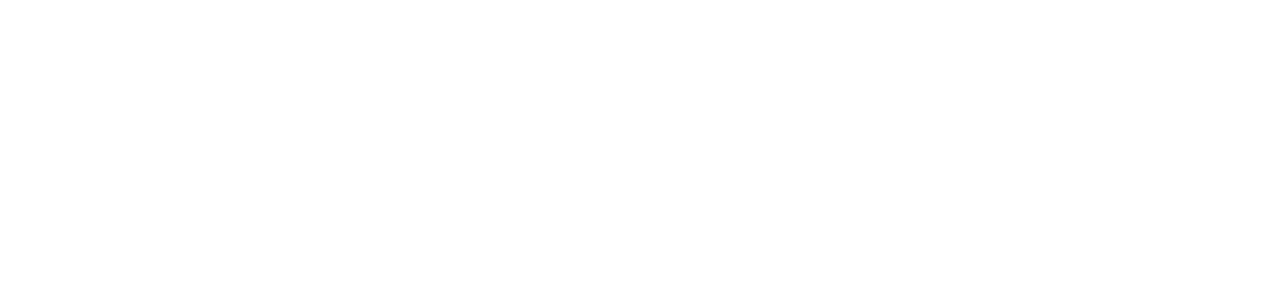
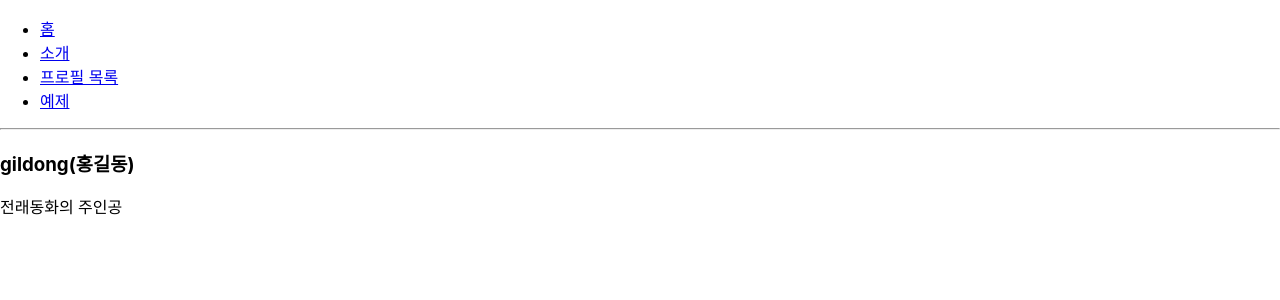
Before and after one commit to hyunjunyong/react-study, a React (Create React App) app: page /profiles/gildong in a window 1280 px wide. Before the commit this address had no page. Shown: the top 300 px of the page. Built offline with nearby package versions, Linux system fonts and the light colour scheme.

Commit message:
react router query params

```diff
--- a/src/About.jsx
+++ b/src/About.jsx
@@ -1,10 +1,15 @@
 import React from 'react'
+import { useSearchParams } from 'react-router-dom'
 
 const About = () => {
+  const [searchParams] = useSearchParams()
+  const detail = searchParams.get('detail') === 'true'
+
   return (
     <div>
       <h1>소개</h1>
       <p>이 프로젝트는 리액트 라우터 기초를 실습해보는 예제 프로젝트랍니다.</p>
+      {detail && <p>추가적인 정보가 어쩌고 저쩌고..</p>}
     </div>
   )
 }
--- a/src/App.jsx
+++ b/src/App.jsx
@@ -1,18 +1,33 @@
 import React from 'react'
-import { Route, Routes } from 'react-router-dom'
+import { Route, Link, Routes } from 'react-router-dom'
 import About from './About'
 import Home from './Home'
+import Profile from './Profile'
+import HistorySample from './HistorySample'
 
 const App = () => {
   return (
     <div className="App">
-      {/* <Routes>
-        <Route path="/" component={Home} />
-        <Route path="/about" component={About} />
-      </Routes> */}
+      <ul>
+        <li>
+          <Link to="/">홈</Link>
+        </li>
+        <li>
+          <Link to="/about">소개</Link>
+        </li>
+        <li>
+          <Link to="/profiles/gildong">프로필 목록</Link>
+        </li>
+        <li>
+          <Link to="/history">예제</Link>
+        </li>
+      </ul>
+      <hr />
       <Routes>
         <Route path="/" exact={true} element={<Home />} />
         <Route path="/about" element={<About />} />
+        <Route path="/profiles/:username" element={<Profile />} />
+        <Route path="/history" element={<HistorySample />} />
       </Routes>
     </div>
   )
--- /dev/null
+++ b/src/HistorySample.jsx
@@ -0,0 +1,23 @@
+import { useNavigate } from 'react-router-dom'
+
+const HistorySample = () => {
+  const navigate = useNavigate()
+  const goBack = () => {
+    const confirm = window.confirm('정말 떠나시겠어요?')
+    if (confirm) {
+      navigate(-1)
+    }
+  }
+
+  const goHome = () => {
+    navigate('/')
+  }
+  return (
+    <div>
+      <button onClick={goBack}>뒤로가기</button>
+      <button onClick={goHome}>홈으로</button>
+    </div>
+  )
+}
+
+export default HistorySample
--- /dev/null
+++ b/src/Profile.jsx
@@ -0,0 +1,33 @@
+import React from 'react'
+import { useParams } from 'react-router-dom'
+
+// 프로필에서 사용 할 데이터
+const profileData = {
+  velopert: {
+    name: '김민준',
+    description:
+      'Frontend Engineer @ Laftel Inc. 재밌는 것만 골라서 하는 개발자',
+  },
+  gildong: {
+    name: '홍길동',
+    description: '전래동화의 주인공',
+  },
+}
+
+const Profile = () => {
+  const { username } = useParams()
+  const profile = profileData[username]
+  if (!profile) {
+    return <div>존재하지 않는 유저입니다.</div>
+  }
+  return (
+    <div>
+      <h3>
+        {username}({profile.name})
+      </h3>
+      <p>{profile.description}</p>
+    </div>
+  )
+}
+
+export default Profile
```
